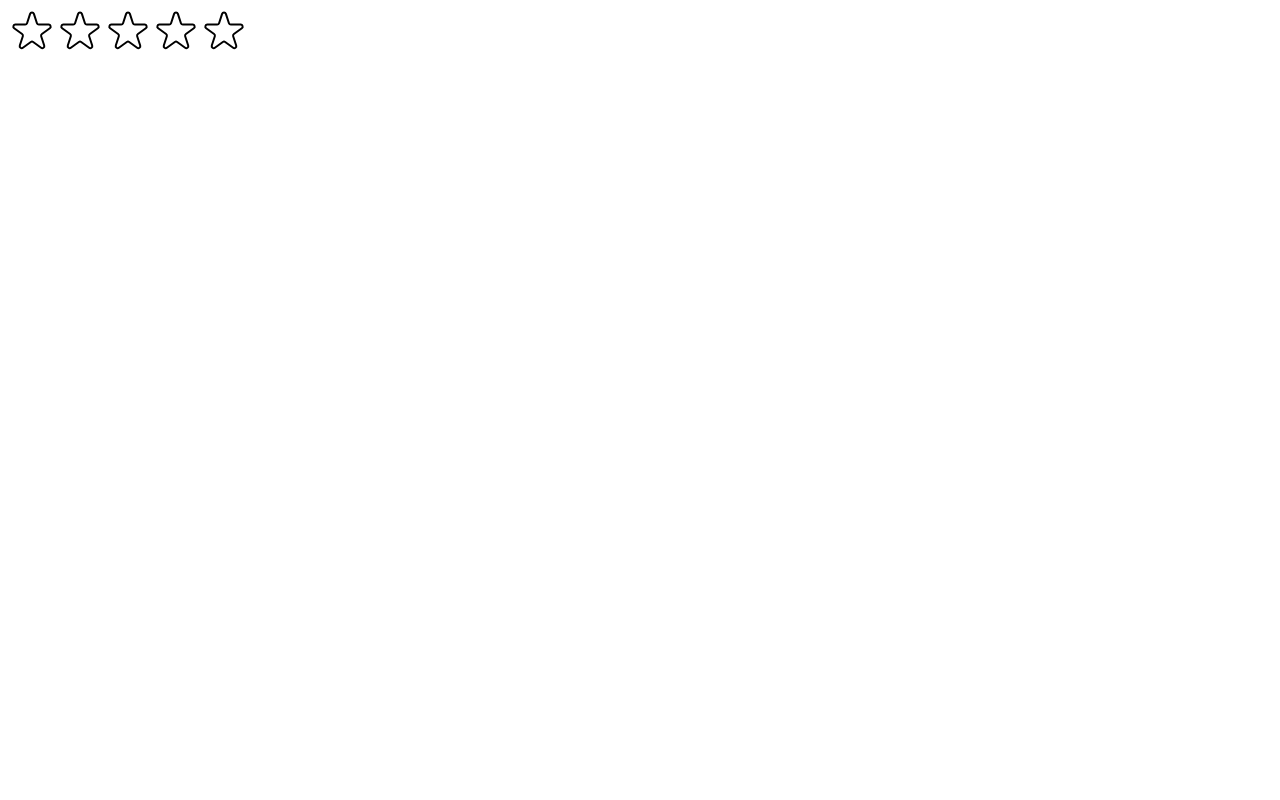
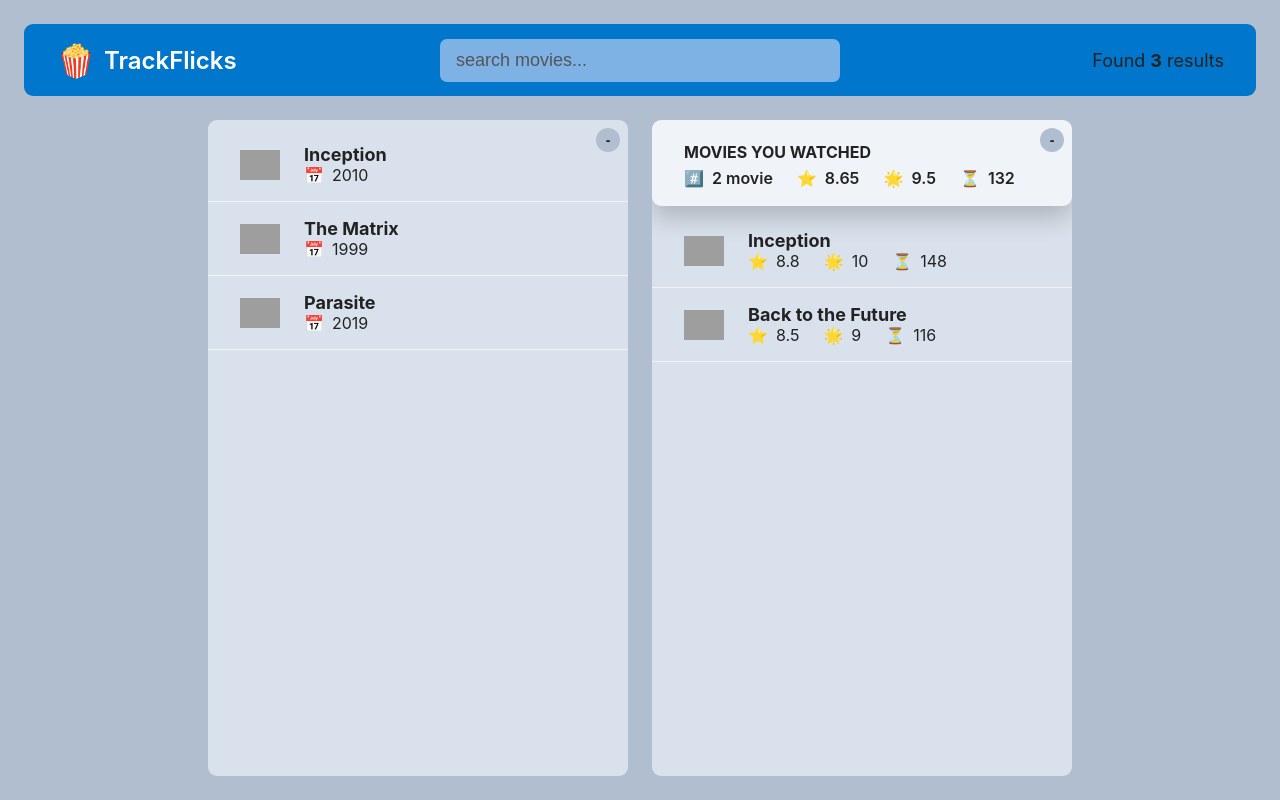
Before and after one commit to Manish10022001/TrackFlicks-React, a React (Vite) app: page / in a window 1280 px wide. Built offline with nearby package versions, Linux system fonts and the light colour scheme; grey boxes are pictures that could not be loaded.

Commit message:
Revert "create component for star rating"

```diff
--- a/src/App.jsx
+++ b/src/App.jsx
@@ -24,6 +24,9 @@ export default function App() {
   //const [movies, setMovies] = useState(tempMovieData); //tempmovie data
   // const [watched, setWatched] = useState(tempWatchedData);
 
+  // const avgImbdRating = average(watched.map((movie)=> movie.imdbRating));
+  // const avgRuntime = average(watched.map((movie)=> movie.runtime));
+  // const avgUserRating = average(watched.map((movie)=>movie.userRating));
   const [movies, setMovies] = useState(tempMovieData);
   const [watched, setWatched] = useState(tempWatchedData);
   return (
--- a/src/StarRating.jsx
+++ /dev/null
@@ -1,93 +0,0 @@
-import { useState } from "react";
-
-const containerStyle = {
-  display: "flex",
-  gap: "16px",
-};
-const starContainerStyle = {
-  display: "flex",
-  //   gap: "4px",
-};
-const textStyle = {
-  lineHeight: "1",
-  margin: "0",
-}; //default value  below
-export default function StarRating({
-  maxRating = 5,
-
-}) {
-  const [rating, setRating] = useState(0);
-  const [tempRating, setTempRating] = useState(0);
-
-  function handleRating(rating) {
-    setRating(rating);
-  }
-  return (
-    <div style={containerStyle}>
-      <div style={starContainerStyle}>
-        {/* use array method to get dynamically  */}
-        {Array.from({ length: maxRating }, (_, i) => (
-          //   <span>S{i + 1}</span>
-          <Star
-            key={i}
-            onRate={() => handleRating(i + 1)}
-            //full={rating >= i + 1} //created full prop to fill stars based on condition i.e if selected rating is greater or equal to i+1 then it will fill those stars and if no then it will keep it empty
-            //stars are not getting full,so use ternary operator, on full prop
-            full={tempRating ? tempRating >= i + 1 : rating >= i + 1} //now when we hover, stars are filled but when we leave it sets rating to the entered star.
-            onHoverIn={() => setTempRating(i + 1)} //i+1 as if only used i then it will give 0 on first start as first index is 0. so we use i+1
-            onHoverOut={() => setTempRating(0)} //when mouse leaves rating to 0
-          />
-        ))}
-      </div>
-      <p style={textStyle}>{tempRating || rating || ""}</p>{" "}
-      {/* give tempRating || rating || '', so that when we move to start that rating is set and when we leave that rating is fixed*/}
-    </div>
-  );
-}
-/*to get the rating even when the mouse hovers on the stars
-  1.create state, 2. use event onMouseEnter  and on MouseLeave events so that when it is on star it gets that rating, when it leaves rating goes away
-  3.crate functiona as props called onHoverIn and onHoverOut in line 34 and 35 and pass props to events onMouseEnter and onMouseLeave
-*/
-const starStyle = {
-  width: "48px",
-  height: "48px",
-  display: "block",
-  cursor: "pointer",
-};
-function Star({ onRate, full, onHoverIn, onHoverOut}) {
-
-  return (
-    <span
-      role="button"
-      style={starStyle}
-      onClick={onRate}
-      onMouseEnter={() => onHoverIn()}
-      onMouseLeave={() => onHoverOut()}
-    >
-      {full ? (
-        <svg
-          xmlns="http://www.w3.org/2000/svg"
-          viewBox="0 0 20 20"
-          fill="black"
-          stroke="white"
-        >
-          <path d="M9.049 2.927c.3-.921 1.603-.921 1.902 0l1.07 3.292a1 1 0 00.95.69h3.462c.969 0 1.371 1.24.588 1.81l-2.8 2.034a1 1 0 00-.364 1.118l1.07 3.292c.3.921-.755 1.688-1.54 1.118l-2.8-2.034a1 1 0 00-1.175 0l-2.8 2.034c-.784.57-1.838-.197-1.539-1.118l1.07-3.292a1 1 0 00-.364-1.118L2.98 8.72c-.783-.57-.38-1.81.588-1.81h3.461a1 1 0 00.951-.69l1.07-3.292z" />
-        </svg>
-      ) : (
-        <svg
-          xmlns="http://www.w3.org/2000/svg"
-          fill="none"
-          viewBox="0 0 24 24"
-          stroke="#000"
-        >
-          <path
-            strokeLinecap="round"
-            strokeLinejoin="round"
-            strokeWidth="{2}"
-            d="M11.049 2.927c.3-.921 1.603-.921 1.902 0l1.519 4.674a1 1 0 00.95.69h4.915c.969 0 1.371 1.24.588 1.81l-3.976 2.888a1 1 0 00-.363 1.118l1.518 4.674c.3.922-.755 1.688-1.538 1.118l-3.976-2.888a1 1 0 00-1.176 0l-3.976 2.888c-.783.57-1.838-.197-1.538-1.118l1.518-4.674a1 1 0 00-.363-1.118l-3.976-2.888c-.784-.57-.38-1.81.588-1.81h4.914a1 1 0 00.951-.69l1.519-4.674z"
-          />
-        </svg>
-      )}
-    </span>
-  );
-}
--- a/src/main.jsx
+++ b/src/main.jsx
@@ -1,15 +1,11 @@
 import React from "react";
 import ReactDOM from "react-dom/client";
-// import "./index.css";
-// import App from "./App";
-import StarRating from "./StarRating";
+import "./index.css";
+import App from "./App";
 
 const root = ReactDOM.createRoot(document.getElementById("root"));
 root.render(
-  // <React.StrictMode>
-  //   <App />
-  // </React.StrictMode>
   <React.StrictMode>
-    <StarRating maxRating={5}/>
+    <App />
   </React.StrictMode>
 );
```
